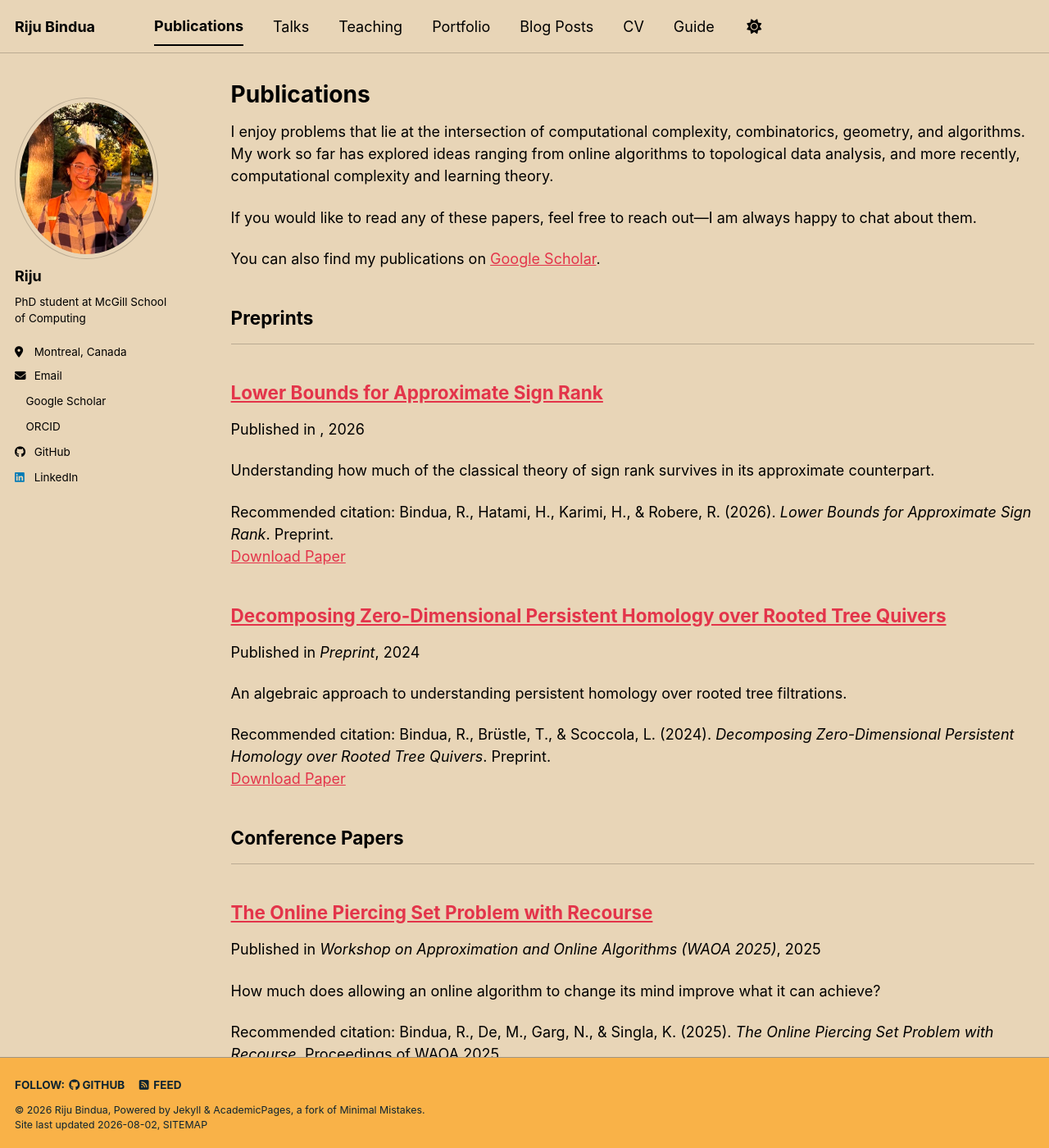
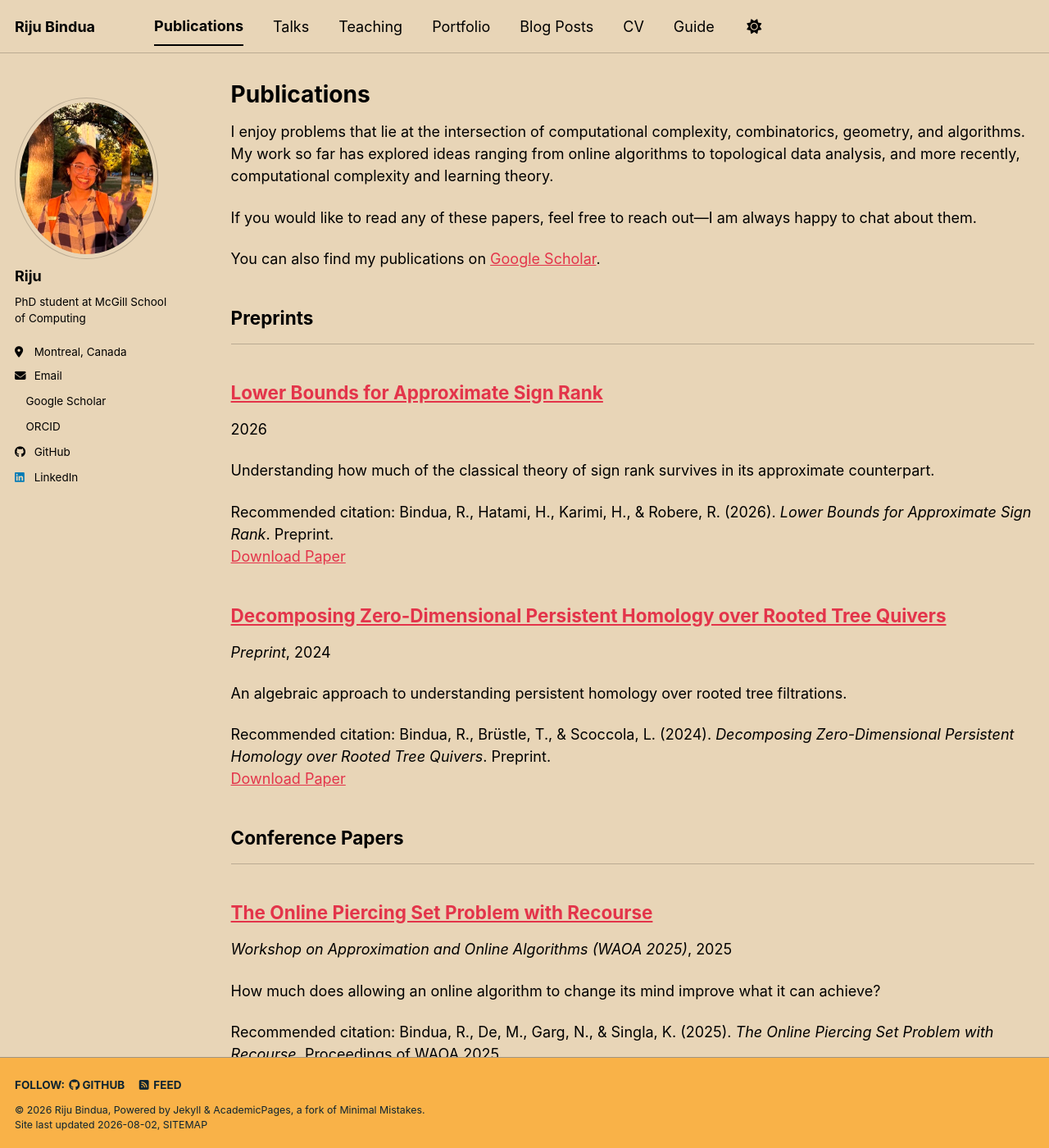
Before and after one commit to binduariju/binduariju.github.io, a Jekyll site: the page built from _pages/publications.html, in a window 1280 px wide and 1400 px high. Shown: the whole window at 82% size. Built offline with Jekyll 4.4.1, drawn with Linux system fonts in a browser that asks for light colours; a style sheet for code colours, icons or effects is not loaded.

Commit message:
Refactor publication date display logic

```diff
--- a/_includes/archive-single.html
+++ b/_includes/archive-single.html
@@ -41,7 +41,11 @@
         {% if post.collection == 'teaching' %}
           <p> {{ post.type }}, <i>{{ post.venue }}</i>, {{ post.date | default: "1900-01-01" | date: "%Y" }} </p>
         {% elsif post.collection == 'publications' %}
-          <p>Published in <i>{{ post.venue }}</i>, {{ post.date | default: "1900-01-01" | date: "%Y" }} </p>
+          {% if post.venue %}
+            <p><i>{{ post.venue }}</i>, {{ post.date | default: "1900-01-01" | date: "%Y" }}</p>
+          {% else %}
+            <p>{{ post.date | default: "1900-01-01" | date: "%Y" }}</p>
+          {% endif %}
         {% elsif post.date %}
          <p class="page__date"><strong><i class="fa fa-fw fa-calendar" aria-hidden="true"></i> {{ site.data.ui-text[site.locale].date_label | default: "Published:" }}</strong> <time datetime="{{ post.date | default: "1900-01-01" | date_to_xmlschema }}">{{ post.date | default: "1900-01-01" | date: "%B %d, %Y" }}</time></p>
         {% endif %}
```
